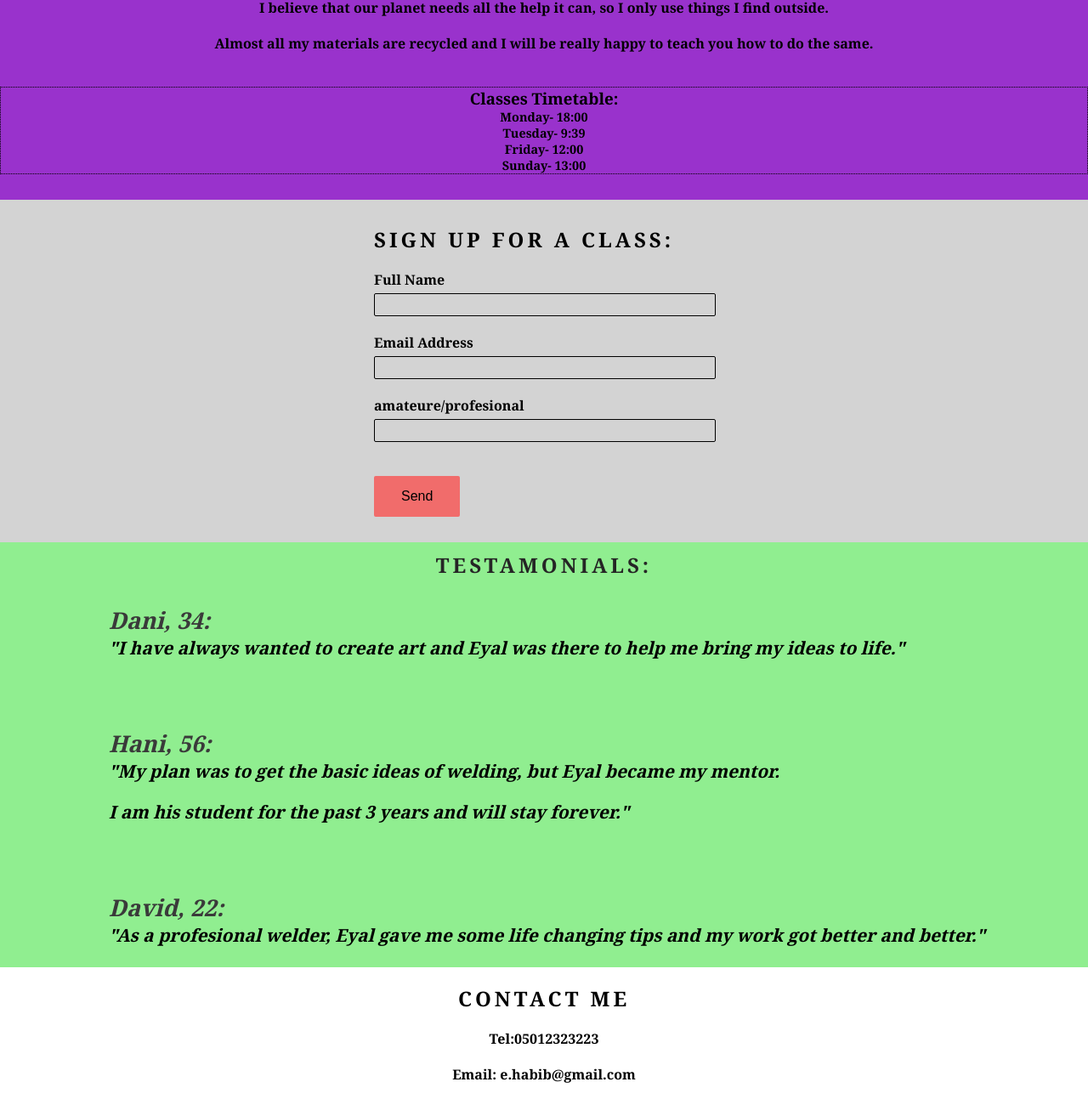
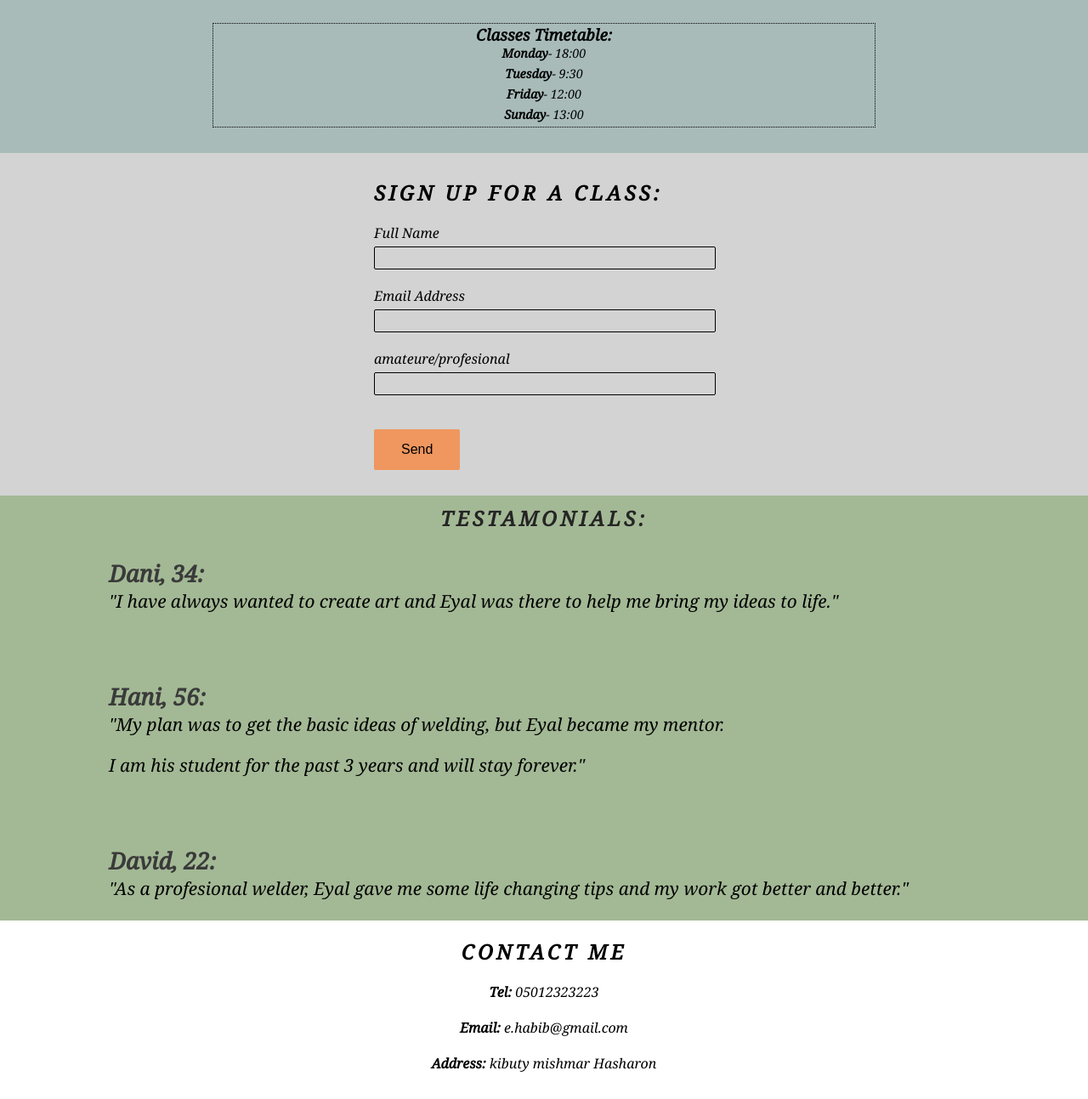
Before and after one commit to tamirgen/Welding-Classes, a plain HTML site: page index.html in a window 1280 px wide. Shown: the part 877-2170 px from the top of the page at 85% size. Drawn offline with Linux system fonts and the light colour scheme; a web font is replaced by a local one.

Commit message:
add welding person responsive image and style the page p fonts

```diff
--- a/assests/css/style.css
+++ b/assests/css/style.css
@@ -1,4 +1,5 @@
-@import url('https://fonts.googleapis.com/css2?family=Noto+Serif:wght@700&family=Roboto&display=swap');
+@import url('https://fonts.googleapis.com/css2?family=Cedarville+Cursive&family=Noto+Serif:ital@1&family=Roboto:ital,wght@1,300&display=swap');
+
 * {
     margin: 0;
     padding: 0;
@@ -65,9 +66,21 @@ h1 {
 
 #welding-person {
     height: 600px;
-    width: 50%;
+    width: 48%;
     background: url('../images/welding-person1.jpeg') no-repeat center center;
     float: left;
+    animation-name: hero-zoom;
+    animation-duration: 5s;
+    animation-fill-mode: forwards;
+}
+
+@keyframes hero-zoom {
+    from{
+        transform: scale(1);
+    }
+    to{
+        transform: scale(1.1);
+    }
 }
 
 #welcome-text {
@@ -100,7 +113,7 @@ h1 {
 #about-me {
     padding-top: 30px;
     padding-bottom: 30px;
-    background-color: darkorchid;
+    background-color: #a8bbb9;
     color: black;
     text-align: center;
 }
@@ -117,6 +130,8 @@ h1 {
 #classes-times {
     border: 1px dotted black;
     text-align: center;
+    margin-left: 250px;
+    margin-right: 250px;
 
 }
 .timetable {
@@ -124,6 +139,10 @@ h1 {
      color: black;
      list-style-type: none;
 
+}
+
+.timetable li {
+    margin-bottom: 5px;
 }
 
 /* sign up form */
@@ -175,7 +194,7 @@ h1 {
     padding: 15px 32px 15px 32px;
     text-align: center;
     font-size: 100%;
-    background-color: #f16c6b;
+    background-color: #ef975f;
     color: black;
     display: block;
 
@@ -183,7 +202,7 @@ h1 {
 
 .join-button:hover {
     background-color: white;
-    color: #f16c6b;
+    color: black;
 
 }
 
@@ -225,7 +244,7 @@ footer {
 #testamonials {
     height: 500px;
     width: 100%;
-    background-color: lightgreen;
+    background-color: #a3b995;
 }
 
 #testamonials div {
@@ -246,7 +265,7 @@ footer {
 
 #testamonials p {
     font-size: 130%;
-    font-style: italic;
+    font-style: Cedarville Cursive;
 }
 
 /* Media queries */
--- a/index.html
+++ b/index.html
@@ -53,10 +53,10 @@
          <div id="classes-times">
          <h3>Classes Timetable:</h3>
          <ul class="timetable">
-             <li>Monday- 18:00</li>
-             <li>Tuesday- 9:39</li>
-             <li>Friday- 12:00</li>
-             <li>Sunday- 13:00</li>
+             <li><b>Monday</b>- 18:00</li>
+             <li><b>Tuesday</b>- 9:30</li>
+             <li><b>Friday</b>- 12:00</li>
+             <li><b>Sunday</b>- 13:00</li>
          </ul>
          </div>
     </section>
@@ -94,9 +94,9 @@
     <footer>
         <div id="contact-info">
         <h2>contact me</h2>
-        <p>Tel:05012323223</p>
-        <p>Email: e.habib@gmail.com</p>
-        <p>Address: kibuty mishmar Hasharon</p>
+        <p><b>Tel:</b> 05012323223</p>
+        <p><b>Email:</b> e.habib@gmail.com</p>
+        <p><b>Address:</b> kibuty mishmar Hasharon</p>
         </div>
         <ul class="social-networks">
             <li>
```
